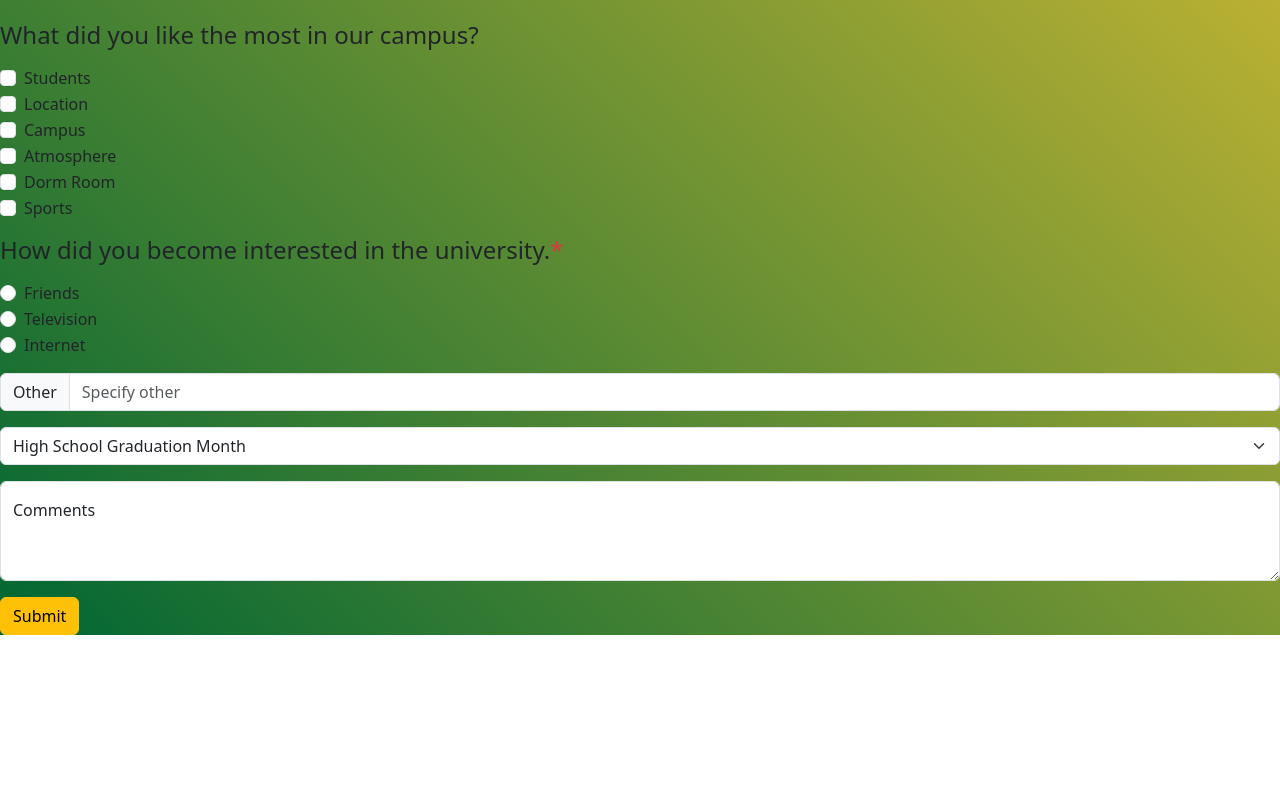
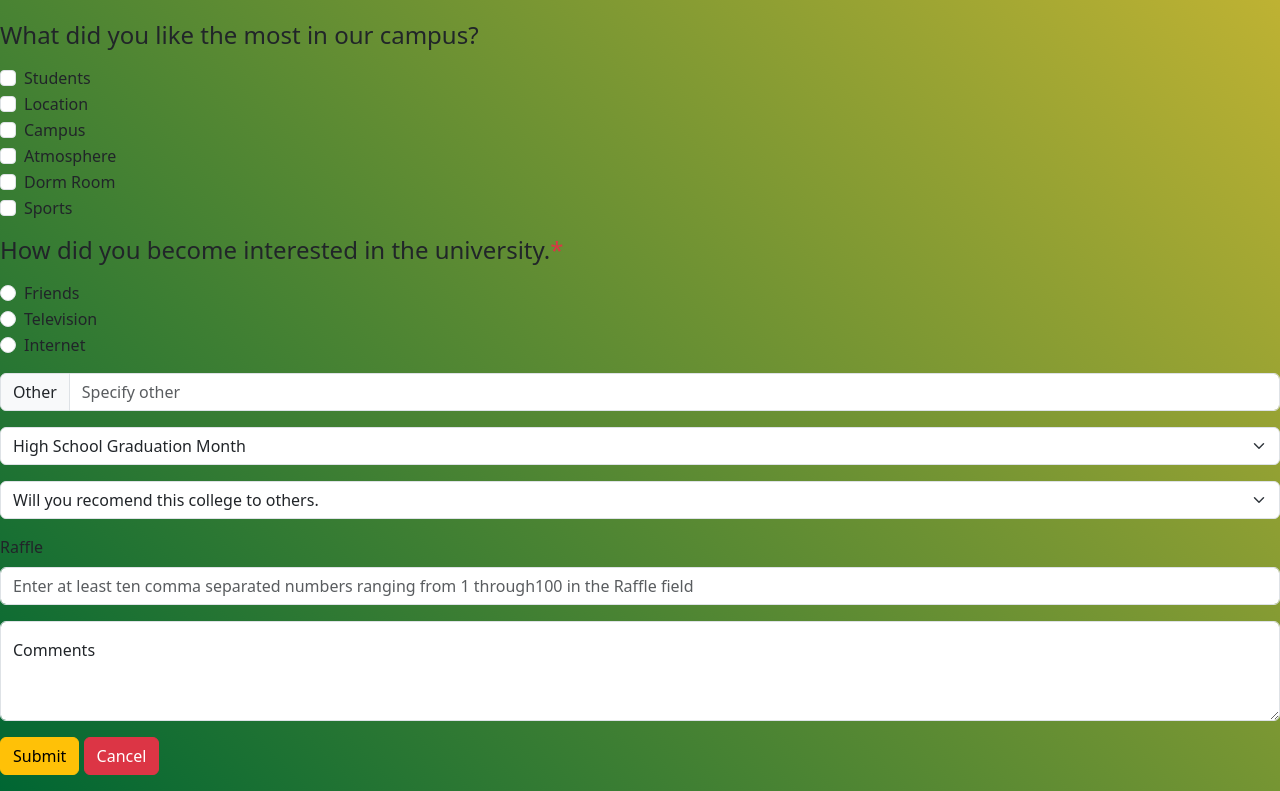
Before and after one commit to Nagavenkatasai7/AWS-642, a plain HTML site: page HA-642/student_survey_form.html in a window 1280 px wide. Shown: the part 707-1498 px from the top of the page. Before the commit the page ends 1342 px from the top, so only its background shows below. Drawn offline with nearby package versions, Linux system fonts and the light colour scheme.

Commit message:
Update student_survey_form.html

```diff
--- a/HA-642/student_survey_form.html
+++ b/HA-642/student_survey_form.html
@@ -214,12 +214,22 @@
       <option value="November">November</option>
       <option value="December">December</option>
     </select>
+    <select class="form-select mb-3" aria-label="Default select example" required>
+      <option selected>Will you recomend this college to others.</option>
+      <option value="Very Likely">Very Likely</option>
+      <option value="Likely">Likely</option>
+      <option value="Unlikely">Unlikely</option>
+    </select>
+    <div class="mb-3">
+      <label for="raffleinput" class="form-label">Raffle</label>
+      <input type="text" class="form-control" id="raffleinput" placeholder="Enter at least ten comma separated numbers ranging from 1 through100 in the Raffle field">
+    </div>
     <!-- In the last we will take comments from the user and submit the form. -->
     <div class="form-floating mb-3">
       <textarea class="form-control" placeholder="Leave a comment here" id="floatingTextarea2" style="height: 100px"></textarea>
       <label for="floatingTextarea2">Comments</label>
     </div>
-    <button type="submit" class="btn btn-warning">Submit</button>
+    <button type="submit" class="btn btn-warning mb-3">Submit</button>    <a type="button" class="btn btn-danger mb-3" href="./error.html">Cancel</a>
   </form>
 <!-- Here we used bootstrap js for validation. -->
   <script src="https://cdn.jsdelivr.net/npm/bootstrap@5.3.3/dist/js/bootstrap.bundle.min.js" integrity="sha384-YvpcrYf0tY3lHB60NNkmXc5s9fDVZLESaAA55NDzOxhy9GkcIdslK1eN7N6jIeHz" crossorigin="anonymous"></script>
```
